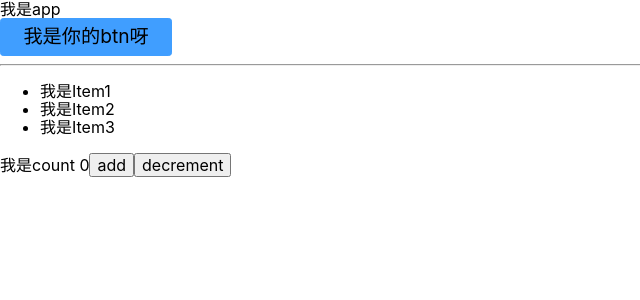
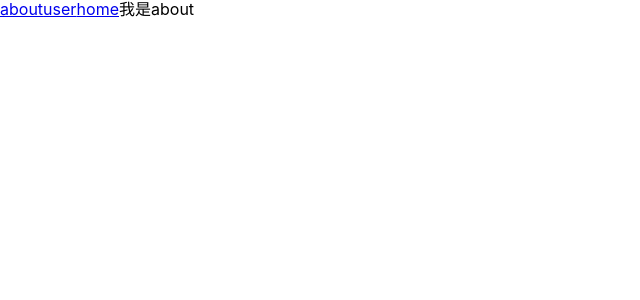
Before and after one commit to objectMaker/react_component_lib, a React (Create React App) app: page /about in a window 1280 px wide. Shown: the top 300 px of the page, without its empty margins (0-640 px from the left). Built offline with nearby package versions, Linux system fonts and the light colour scheme.

Commit message:
'使用reactrouter6;

```diff
--- a/src/App.tsx
+++ b/src/App.tsx
@@ -1,20 +1,28 @@
 import React from 'react';
-import Button from './components/Button';
-import Menu from './components/Menu/Menu';
-import MenuItem from './components/MenuItem/MenuItem';
-import Count from './components/Count/Count';
+// import Button from './components/Button';
+// import Menu from './components/Menu/Menu';
+// import MenuItem from './components/MenuItem/MenuItem';
+// import Count from './components/Count/Count';
+import Home from './pages/Home/Home';
+import User from './pages/User/User';
+import About from './pages/About/About';
+import {
+  Route,
+  Link,
+  Routes
+} from "react-router-dom";
 const App:React.FC =()=>{
-  const handleClick = ()=>{
-    console.log('click出发了');
-  }
-  const handleSelect = (w:any)=>{
+  // const handleClick = ()=>{
+  //   console.log('click出发了');
+  // }
+  // const handleSelect = (w:any)=>{
 
-    console.log('你选择的',w);
+  //   console.log('你选择的',w);
 
-  }
+  // }
   return (
     <>
-      <div>我是app</div>
+      {/* <div>我是app</div>
       <Button size="large" disabled={false} onClick={handleClick}>我是你的btn呀</Button>
       <hr />
       <Menu currentIndex={0} onSelect={handleSelect}>
@@ -28,7 +36,19 @@ const App:React.FC =()=>{
           我是Item3
         </MenuItem>
       </Menu>
-      <Count/>
+      <Count/> */}
+      <Link to="about">about</Link>
+      <Link to="user">user</Link>
+      <Link to="">home</Link>
+      <Routes>
+        <Route path="/about" element={<About/>}>
+        </Route>
+       <Route path="/user" element={<User/>}>
+        </Route>
+        <Route path="/" element={<Home/>}>
+        </Route>
+       </Routes>
+
     </>
   )
 }
--- /dev/null
+++ b/src/pages/About/About.tsx
@@ -0,0 +1,7 @@
+import React from "react";
+const About:React.FC=()=>{
+    return <>
+        我是about
+    </>
+}
+export default About;
--- /dev/null
+++ b/src/pages/Home/Home.tsx
@@ -0,0 +1,7 @@
+import React from "react";
+const Home:React.FC=()=>{
+    return <>
+        home
+    </>
+}
+export default Home;
--- /dev/null
+++ b/src/pages/User/User.tsx
@@ -0,0 +1,7 @@
+import React from "react";
+const User:React.FC=()=>{
+    return <>
+        user
+    </>
+}
+export default User;
--- /dev/null
+++ b/src/router/index.tsx
@@ -0,0 +1 @@
+export default {}
```
